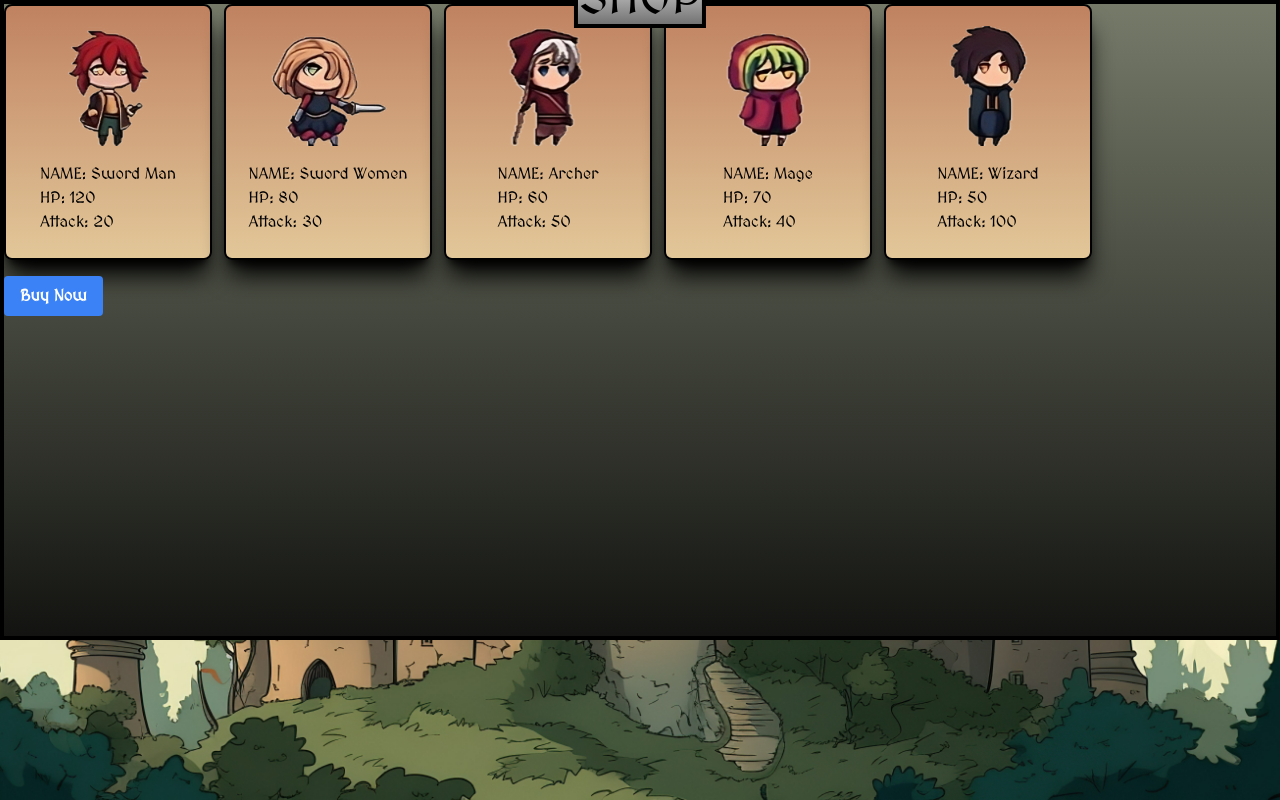
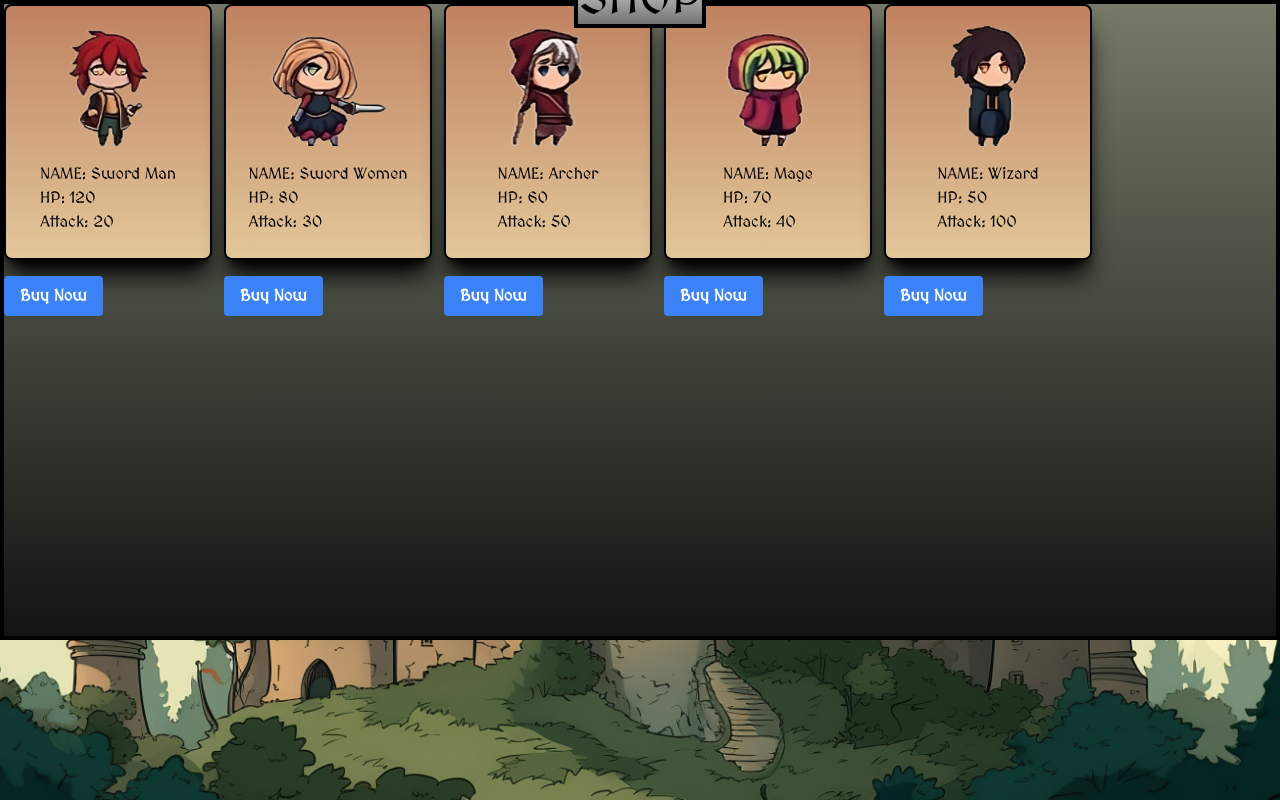
Before and after one commit to SleepyLe0/PROJECT2-SEC-1-VueView, a Vue app: page /shop in a window 1280 px wide. Built offline with nearby package versions, Linux system fonts and the light colour scheme.

Commit message:
edit shop

```diff
--- a/src/components/pages/Shop.vue
+++ b/src/components/pages/Shop.vue
@@ -11,14 +11,11 @@ import heros from '../../data/heros'
         SHOP
       </h1>
     </div>
-    <div class=" flex flex-wrap gap-3">
-      <div v-for="hero in heros">
-        <CharacterCard :hero="hero"/>
+    <div class="flex flex-wrap gap-3">
+      <div v-for="hero in heros" :key="hero.id"> <CharacterCard :hero="hero" />
+        <button class="mt-4 bg-blue-500 hover:bg-blue-700 text-white font-bold py-2 px-4 rounded">Buy Now</button>
       </div>
     </div>
-<button class="mt-4 bg-blue-500 hover:bg-blue-700 text-white font-bold py-2 px-4 rounded">
-      Buy Now
-    </button>
 
   </div>
 </template>
```
